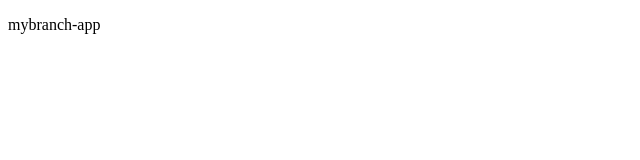
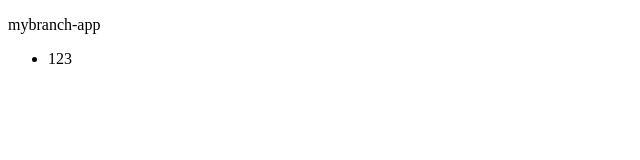
Before and after one commit to caohuihui/day12.28, a plain HTML site: page bapp.html in a window 1280 px wide. Shown: the full height of the page, 0-640 px from the left. Drawn offline with Linux system fonts and the light colour scheme.

Commit message:
modi bapp

```diff
--- a/bapp.html
+++ b/bapp.html
@@ -6,5 +6,8 @@
 </head>
 <body>
 	<p>mybranch-app</p>
+	<ul>
+		<li>123</li>
+	</ul>
 </body>
 </html>
```
